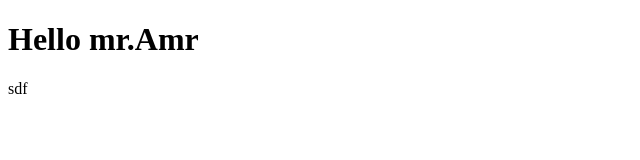
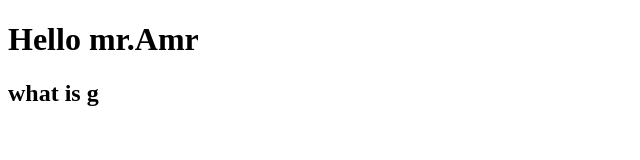
Before and after one commit to Amr-Alasri/project-y, a plain HTML site: page index.html in a window 1280 px wide. Shown: the whole page, without its empty margins (0-640 px from the left). Drawn offline with Linux system fonts and the light colour scheme.

Commit message:
add new line

```diff
--- a/index.html
+++ b/index.html
@@ -10,6 +10,7 @@
 
 <body>
     <h1> Hello mr.Amr</h1>
-</body>sdf
+    <h2>what is g</h2>
+</body>
 
 </html>
```
